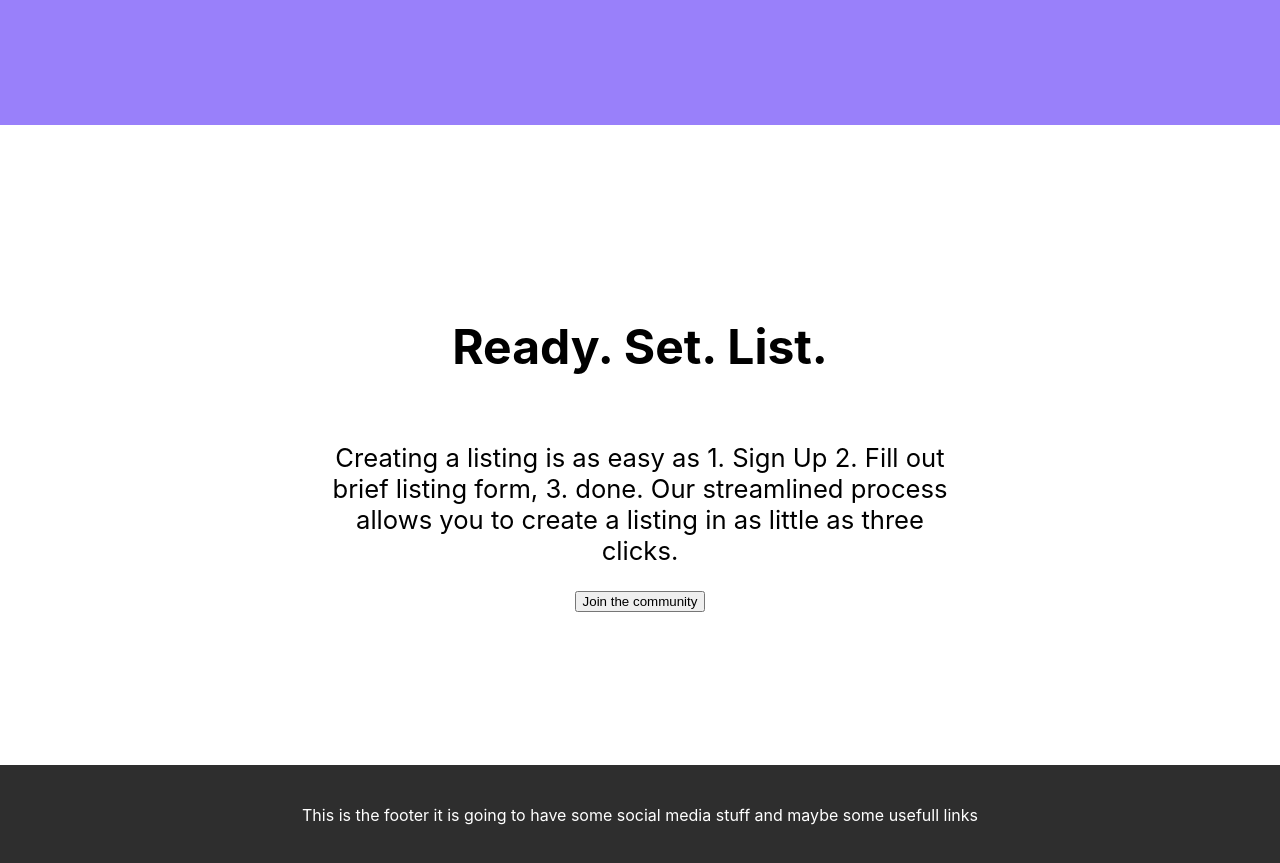
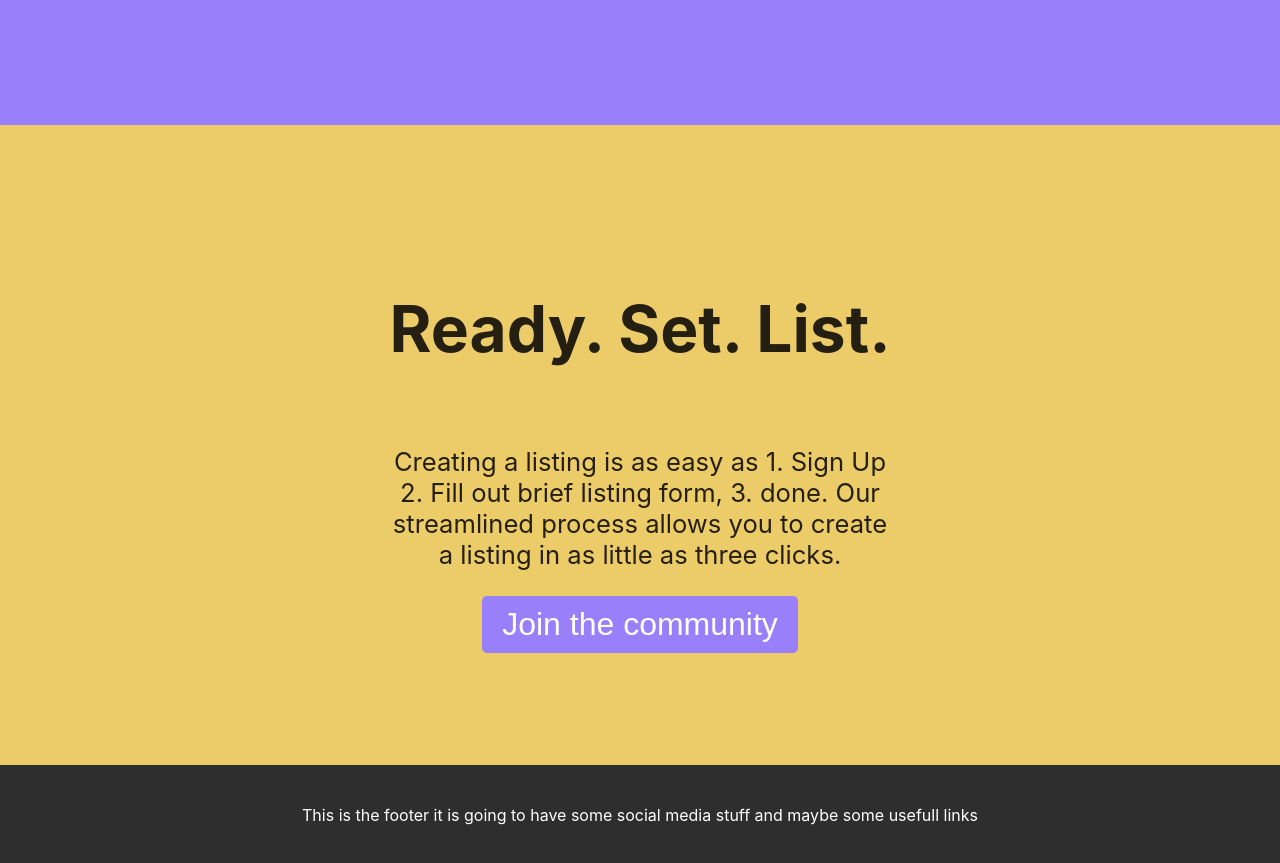
Before and after one commit to ItsAnyaS/Callbck, a React (Create React App) app in the folder client/: page / in a window 1280 px wide. Shown: the part 1220-2083 px from the top of the page. Built offline with nearby package versions, Linux system fonts and the light colour scheme; the HTML template or start-up script is replaced by a standard one.

Commit message:
added styling to listings page

```diff
--- a/client/src/components/Search.js
+++ b/client/src/components/Search.js
@@ -53,7 +53,7 @@ const Search = () => {
                   { expandedSearchBar && <input placeholder='Search keywords...' id='search-bar' name='keywords' />}
                     <button><ion-icon name="search-outline"></ion-icon></button>
                     </div>
-                    {/* <div id='search-location-container'>
+                    <div id='search-location-container'>
                     <input name='location' placeholder='location'/>
                     <select name='style'>
                         <option defaultChecked value={""} >--Select a style--</option>
@@ -62,7 +62,7 @@ const Search = () => {
                         <option name='jazz'>jazz</option>
                         <option name='contemporary'>contemporary</option>
                     </select>
-                    </div> */}
+                    </div>
                 </form>
             </header>
             <section id='listing-container' onClick={()=> {setExpandedSearchBar(false)}}>
--- a/client/src/styles/Home.css
+++ b/client/src/styles/Home.css
@@ -100,15 +100,17 @@ width: 30%;
     justify-content: center;
     flex-direction: column;
     text-align: center;
+    background-color: #eccc68;
+    color: rgba(0, 0, 0, 0.846);
 }
 
 #company-cta-section h1 {
-    font-size: 3em;
+    font-size: 4em;
 }
 
 #company-cta-section p {
     font-size: 1.6em;
-    width: 50%;
+    width: 40%;
 }
 
 .login-change-type {
@@ -117,3 +119,19 @@ width: 30%;
     text-decoration: underline;
     margin-top: 4em;
 }
+
+
+#company-cta-section button{
+    padding: 10px 20px;
+    font-size: 2em;
+    border-radius: 5px;
+    border: none;
+    background-color: #9980FA;
+    color: white;
+    cursor: pointer;
+}
+
+#company-cta-section button:hover {
+    transform: scale(1.1);
+    transition: 300ms;
+}
--- a/client/src/styles/Search.css
+++ b/client/src/styles/Search.css
@@ -16,12 +16,22 @@
     border-bottom: 1px solid rgba(0, 0, 0, 0.434);
 }
 
-#search-location-container input, select {
-    height: 40px;
+#search-location-container input {
+    font-size: 1.1em;
     border-radius: 25px;
     border: 1px solid black;
-    padding: 0;
+    padding: 5px 10px;
     margin: 0;
+}
+
+#search-location-container select {
+    font-size: 1.1em;
+    border-radius: 25px;
+    border: 1px solid black;
+    padding: 5px 10px;
+    color: rgba(0, 0, 0, 0.497);
+    margin: 0;
+    margin-left: 10px;
 }
 
 #search-header button{
@@ -45,6 +55,7 @@
     height: 30px;
     justify-content: center;
     animation: contract 300ms;
+    margin-right: auto;
 }
 
 #search-bar-container-expanded{
@@ -56,6 +67,7 @@ padding: 5px 10px;
 width: 30%;
 border-radius: 26px;
 animation: expand 300ms;
+margin-right: auto;
 }
 
 #search-bar-container-expanded input{
@@ -68,6 +80,10 @@ animation: expand 300ms;
     0% {
         width: 30%;
     }
+    99% {
+        border-radius: 26px;
+        /* border-radius: 50%; */
+    }
     100% {
         width: 30px;
      }
@@ -76,9 +92,11 @@ animation: expand 300ms;
 @keyframes expand {
     0% {
         width: 30px;
+
      }
     100% {
         width: 30%;
+
     }
 }
 
@@ -114,6 +132,11 @@ align-items: center;
 padding: 10px 10px;
 }
 
+.listing-item h4 {
+    color: #9980FA;
+    font-size: 1.5em;
+}
+
 .listing-item:hover{
     cursor: pointer;
     color: rgba(0, 0, 0, 0.598);
```
